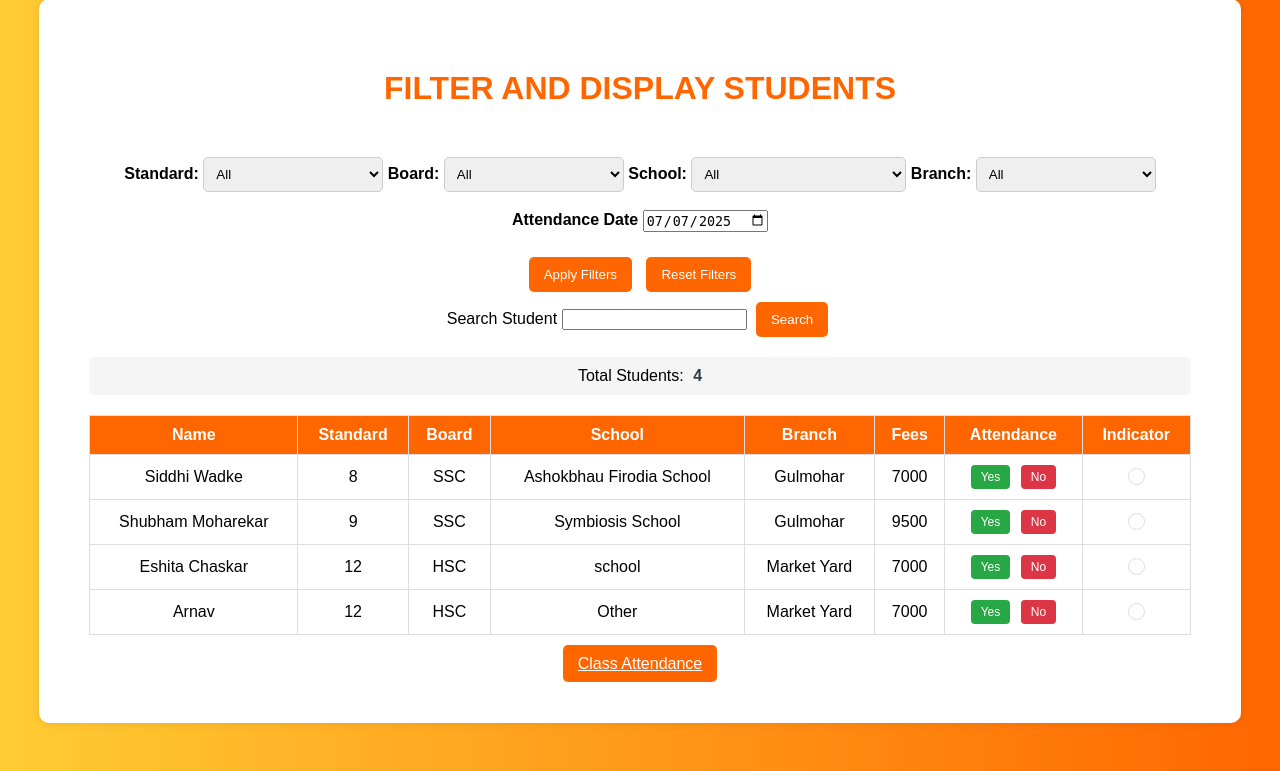
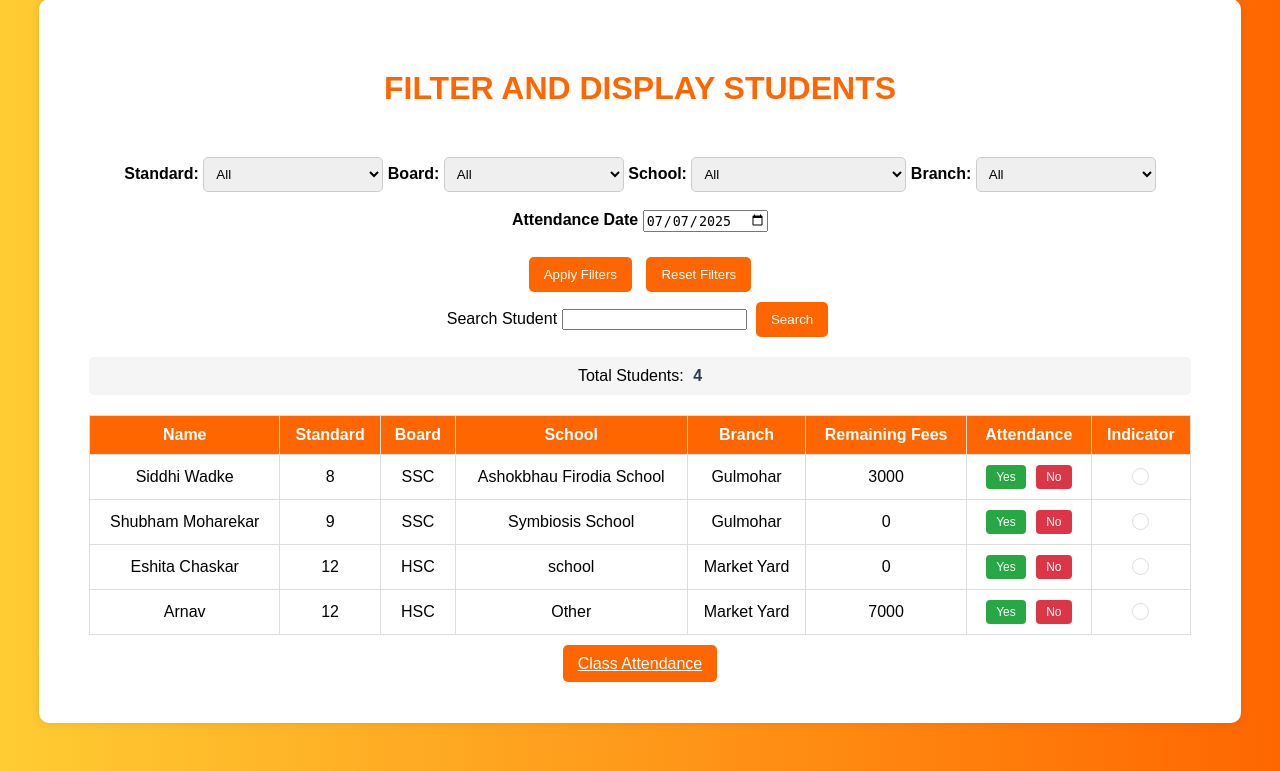
Before and after one commit to excellencce-classes/tuition-management, a Django app: page /filter_students/ in a window 1280 px wide. Shown: the part 109-880 px from the top of the page. Run offline with Django 5.2, Linux system fonts and the light colour scheme; a user stored in the database is signed in; data comes from the database, SQL or seed files in the repository.

Commit message:
Update filter_students.html

```diff
--- a/tuitions/tuition_app/templates/tuition_app/filter_students.html
+++ b/tuitions/tuition_app/templates/tuition_app/filter_students.html
@@ -349,7 +349,7 @@
                         <th>Board</th>
                         <th>School</th>
                         <th>Branch</th>
-                        <th>Fees</th>
+                        <th>Remaining Fees</th>
                         <th>Attendance</th>
                         <th>Indicator</th>
                     </tr>
@@ -368,7 +368,7 @@
                             {% endif %}
                         </td>
                         <td>{{ student.branch }}</td>
-                        <td>{{ student.fees }}</td>
+                        <td>{{ student.remaining_fees }}</td>
                         <td>
                             <div class="attendance-buttons" data-student-id="{{ student.id }}">
                                 <button class="yes-btn" onclick="markAttendance(event, true, '{{ student.id }}')">Yes</button>
```
